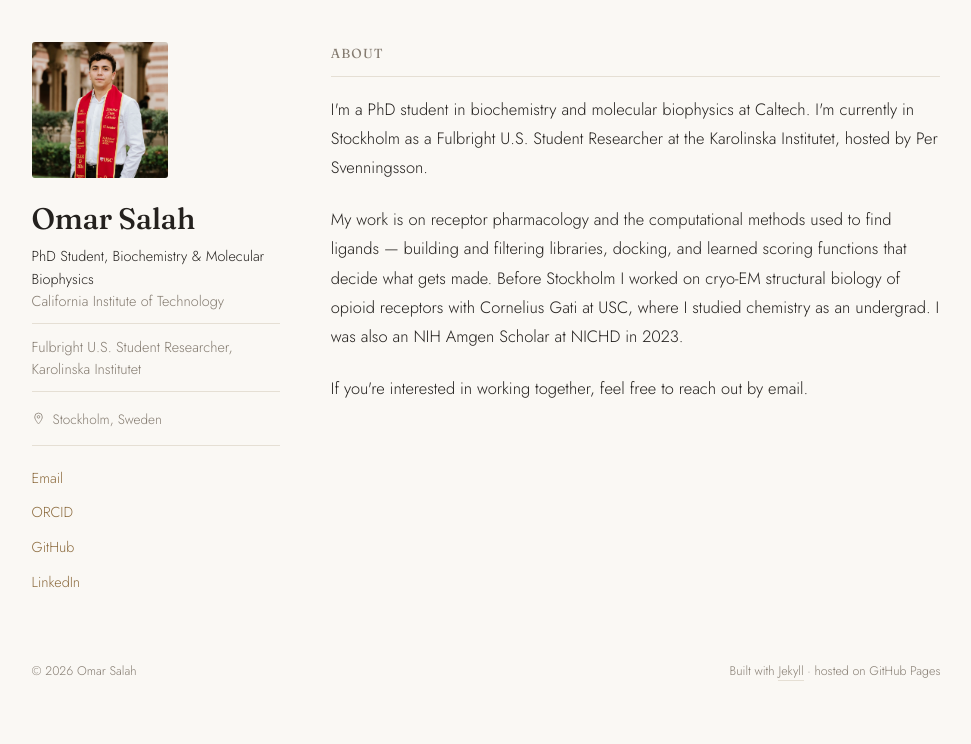
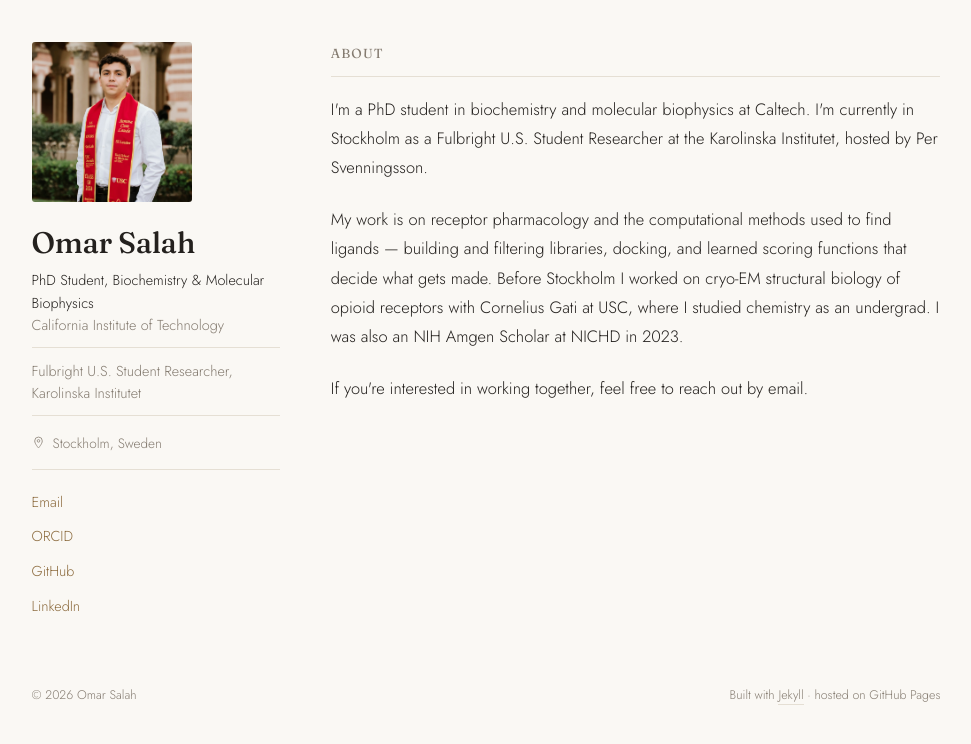
Before and after one commit to omarsalahc/omarsalahc.github.io, a Jekyll site: the page built from index.md, in a window 1280 px wide. Shown: the top 744 px of the page, without its empty margins (154-1125 px from the left). Built offline with Jekyll 4.4.1, drawn with Linux system fonts in a browser that asks for light colours.

Commit message:
Update style.css

```diff
--- a/assets/css/style.css
+++ b/assets/css/style.css
@@ -52,8 +52,8 @@ a:focus-visible{ outline:2px solid var(--brass-soft); outline-offset:3px; border
 /* ---------- Avatar ---------- */
 .avatar{
   display:block;
-  width:8.5rem;
-  height:8.5rem;
+  width:10rem;
+  height:10rem;
   margin-bottom:1.5rem;
   border-radius:3px;
   object-fit:cover;
```
